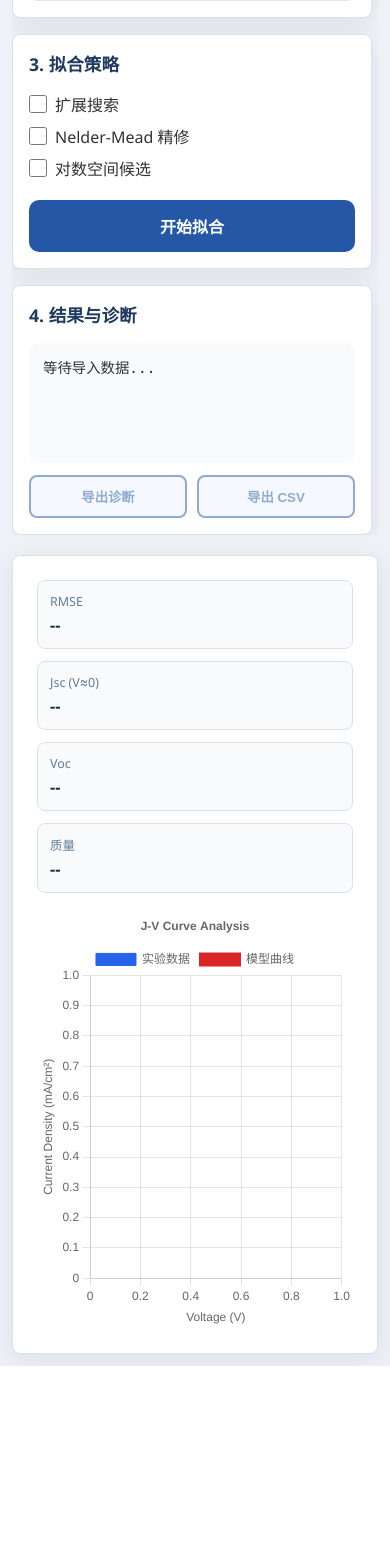
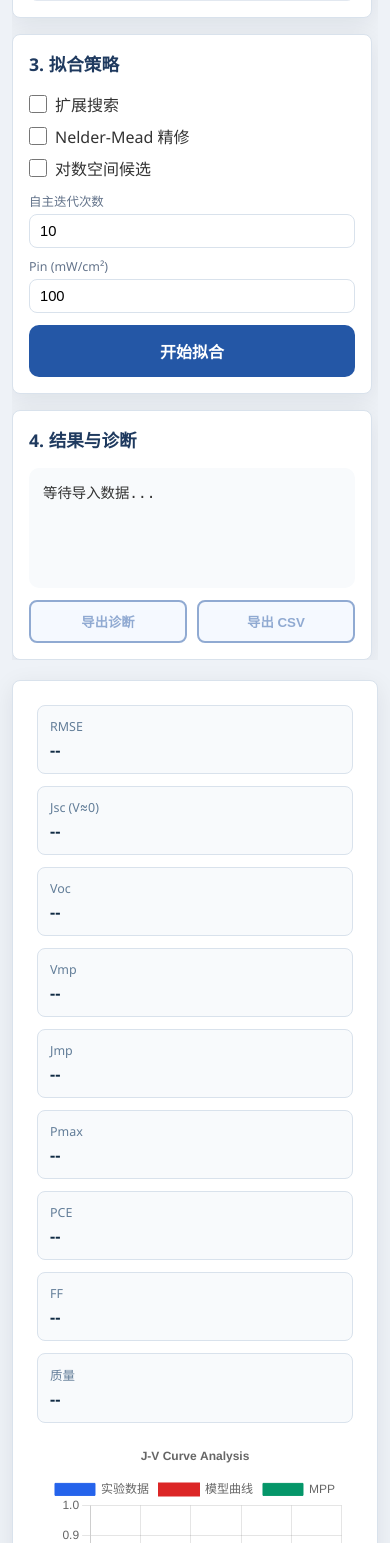
Before and after one commit to AaronChen1314/-J-V-Fitting-App, a Flask app: page / in a window 390 px wide. Shown: the part 2580-4123 px from the top of the page. Before the commit the page ends 3946 px from the top, so only its background shows below. Run offline with Flask 3, Linux system fonts and the light colour scheme.

Commit message:
Add MPP efficiency metrics and iterative fitting

```diff
--- a/app.py
+++ b/app.py
@@ -281,6 +281,78 @@ def from_optimizer_space(values, names):
 
 def rmse(J_data_mA, J_model):
     return float(np.sqrt(np.mean((J_data_mA - J_model) ** 2)))
+
+
+def finite_float(value):
+    try:
+        parsed = float(value)
+    except (TypeError, ValueError):
+        return None
+    return parsed if np.isfinite(parsed) else None
+
+
+def get_pin(options):
+    pin = finite_float((options or {}).get("pin"))
+    if pin is None or pin <= 0:
+        return 100.0
+    return float(np.clip(pin, 1e-9, 1e6))
+
+
+def calculate_power_metrics(params, jsc, voc, pin=100.0, points=1000):
+    jsc = finite_float(jsc)
+    voc = finite_float(voc)
+    pin = get_pin({"pin": pin})
+    if params is None or jsc is None or voc is None or jsc <= 0 or voc <= 0:
+        return {
+            "Vmp": None,
+            "Jmp": None,
+            "Pmax": None,
+            "Pin": pin,
+            "PCE": None,
+            "FF": None,
+        }
+
+    sample_count = bounded_int(points, 1000, 50, 5000)
+    V_dense = np.linspace(0.0, voc, sample_count)
+    J_dense = -double_diode_model(V_dense, *params)
+    power = V_dense * J_dense
+    valid = np.isfinite(V_dense) & np.isfinite(J_dense) & np.isfinite(power)
+    valid &= (V_dense >= 0) & (J_dense >= 0)
+    if not np.any(valid):
+        return {
+            "Vmp": None,
+            "Jmp": None,
+            "Pmax": None,
+            "Pin": pin,
+            "PCE": None,
+            "FF": None,
+        }
+
+    valid_indices = np.where(valid)[0]
+    best_index = int(valid_indices[np.argmax(power[valid])])
+    pmax = max(float(power[best_index]), 0.0)
+    ff = pmax / (voc * jsc) * 100.0 if voc > 0 and jsc > 0 else None
+    return {
+        "Vmp": float(V_dense[best_index]),
+        "Jmp": float(J_dense[best_index]),
+        "Pmax": pmax,
+        "Pin": pin,
+        "PCE": pmax / pin * 100.0 if pin > 0 else None,
+        "FF": ff if ff is not None and np.isfinite(ff) else None,
+    }
+
+
+def residual_diagnostics(J_data_mA, J_model):
+    residuals = np.asarray(J_model, dtype=float) - np.asarray(J_data_mA, dtype=float)
+    finite = residuals[np.isfinite(residuals)]
+    if finite.size == 0:
+        return {"mean": None, "mae": None, "max_abs": None, "std": None}
+    return {
+        "mean": float(np.mean(finite)),
+        "mae": float(np.mean(np.abs(finite))),
+        "max_abs": float(np.max(np.abs(finite))),
+        "std": float(np.std(finite)),
+    }
 
 
 def residual_values(J_data_mA, J_model, use_log):
@@ -603,6 +675,11 @@ def preview():
     V_data, J_data_mA = parse_jv_csv(data.get("csv", ""))
     p0, b_min, b_max, meta = build_fit_inputs(V_data, J_data_mA, data.get("params"), data.get("bounds"))
     J_preview, solver = double_diode_model(V_data, *p0, return_diagnostics=True)
+    options = data.get("options") or {}
+    meta.update({
+        "power": calculate_power_metrics(p0, meta.get("Jsc"), meta.get("Voc"), get_pin(options)),
+        "residuals": residual_diagnostics(J_data_mA, J_preview),
+    })
     diagnostics = build_diagnostics(
         p0, b_min, b_max, solver, {"success": True, "message": "Preview only."}, {}
     )
@@ -621,14 +698,19 @@ def preview():
 def fit():
     data = get_json_payload()
     V_data, J_data_mA = parse_jv_csv(data.get("csv", ""))
+    options = data.get("options") or {}
     params, J_final, fit_rmse, meta = fit_double_diode(
         V_data,
         J_data_mA,
         params=data.get("params"),
         bounds=data.get("bounds"),
         fixed=data.get("fixed"),
-        options=data.get("options"),
+        options=options,
     )
+    meta.update({
+        "power": calculate_power_metrics(params, meta.get("Jsc"), meta.get("Voc"), get_pin(options)),
+        "residuals": residual_diagnostics(J_data_mA, J_final),
+    })
     return jsonify({
         "success": True,
         "params": dict(zip(PARAM_NAMES, params.tolist())),
--- a/static/css/style.css
+++ b/static/css/style.css
@@ -314,6 +314,34 @@ header h1 {
     accent-color: #2457a6;
 }
 
+.analysis-inputs {
+    display: grid;
+    grid-template-columns: repeat(2, minmax(0, 1fr));
+    gap: 10px;
+    margin-top: 12px;
+}
+
+.analysis-input {
+    display: flex;
+    flex-direction: column;
+    min-width: 0;
+}
+
+.analysis-input span {
+    color: #64748b;
+    font-size: 0.78rem;
+    margin-bottom: 4px;
+}
+
+.analysis-input input {
+    width: 100%;
+    min-width: 0;
+    padding: 8px 10px;
+    border: 1px solid #d9e2ec;
+    border-radius: 8px;
+    font-size: 0.92rem;
+}
+
 .btn-primary {
     width: 100%;
     padding: 14px;
@@ -455,7 +483,7 @@ header h1 {
 
 .metrics-strip {
     display: grid;
-    grid-template-columns: repeat(4, minmax(0, 1fr));
+    grid-template-columns: repeat(3, minmax(0, 1fr));
     gap: 12px;
 }
 
@@ -516,6 +544,7 @@ header h1 {
         grid-column: auto;
     }
     .sample-actions,
+    .analysis-inputs,
     .metrics-strip {
         grid-template-columns: 1fr;
     }
--- a/static/js/main.js
+++ b/static/js/main.js
@@ -31,6 +31,23 @@ function formatValue(name, value) {
         return value.toExponential(4);
     }
     return value.toFixed(name === 'Rsh' ? 2 : 4);
+}
+
+function formatMetric(value, digits = 4, suffix = '') {
+    if (!Number.isFinite(value)) return '--';
+    const formatted = Math.abs(value) >= 1e4 || (Math.abs(value) > 0 && Math.abs(value) < 1e-3)
+        ? value.toExponential(4)
+        : value.toFixed(digits);
+    return `${formatted}${suffix}`;
+}
+
+function getAnalysisOptions() {
+    const iterations = Number(document.getElementById('iterationCount')?.value);
+    const pin = Number(document.getElementById('pinInput')?.value);
+    return {
+        iterations: Number.isFinite(iterations) ? Math.min(Math.max(Math.round(iterations), 1), 50) : 10,
+        pin: Number.isFinite(pin) && pin > 0 ? pin : 100
+    };
 }
 
 function valueToSlider(name, value) {
@@ -141,7 +158,8 @@ function initChart() {
         type: 'scatter',
         data: { datasets: [
             { label: '实验数据', data: [], borderColor: '#2563eb', backgroundColor: '#2563eb', pointRadius: 4 },
-            { label: '模型曲线', data: [], borderColor: '#dc2626', backgroundColor: '#dc2626', borderWidth: 2, pointRadius: 0, showLine: true }
+            { label: '模型曲线', data: [], borderColor: '#dc2626', backgroundColor: '#dc2626', borderWidth: 2, pointRadius: 0, showLine: true },
+            { label: 'MPP', data: [], borderColor: '#059669', backgroundColor: '#059669', pointRadius: 6, pointHoverRadius: 8 }
         ]},
         options: {
             responsive: true, maintainAspectRatio: false, animation: false,
@@ -154,16 +172,25 @@ function initChart() {
     });
 }
 
-function updateChart(V, experimental, fitted = null) {
+function updateChart(V, experimental, fitted = null, power = null) {
     chart.data.datasets[0].data = V.map((x, index) => ({ x, y: experimental[index] }));
     chart.data.datasets[1].data = fitted ? V.map((x, index) => ({ x, y: fitted[index] })) : [];
+    chart.data.datasets[2].data = Number.isFinite(power?.Vmp) && Number.isFinite(power?.Jmp)
+        ? [{ x: power.Vmp, y: power.Jmp }]
+        : [];
     chart.update('none');
 }
 
 function updateMetrics(data = null) {
+    const power = data?.meta?.power || {};
     document.getElementById('metricRmse').textContent = data?.rmse != null ? data.rmse.toFixed(6) : '--';
     document.getElementById('metricJsc').textContent = data?.meta?.Jsc != null ? formatValue('Jph', data.meta.Jsc) : '--';
     document.getElementById('metricVoc').textContent = data?.meta?.Voc != null ? `${data.meta.Voc.toFixed(4)} V` : '--';
+    document.getElementById('metricVmp').textContent = formatMetric(power.Vmp, 4, ' V');
+    document.getElementById('metricJmp').textContent = formatMetric(power.Jmp, 4, ' mA/cm²');
+    document.getElementById('metricPmax').textContent = formatMetric(power.Pmax, 4, ' mW/cm²');
+    document.getElementById('metricPce').textContent = formatMetric(power.PCE, 3, '%');
+    document.getElementById('metricFf').textContent = formatMetric(power.FF, 2, '%');
     document.getElementById('metricMode').textContent = data?.meta?.quality === 'good' ? '可靠' : data?.meta?.quality === 'warning' ? '需复核' : data?.meta?.mode || '--';
 }
 
@@ -177,9 +204,17 @@ function updateQuality(meta = {}) {
 
 function setResultText(data, prefix = '') {
     const meta = data.meta || {};
+    const power = meta.power || {};
+    const residuals = meta.residuals || {};
+    const iterations = meta.iterations || null;
     const lines = [
         `${prefix}RMSE: ${data.rmse.toFixed(6)}`,
         `模式: ${meta.mode || '--'}`,
+        `Pin: ${formatMetric(power.Pin, 4, ' mW/cm²')}`,
+        `MPP: Vmp=${formatMetric(power.Vmp, 4, ' V')}, Jmp=${formatMetric(power.Jmp, 4, ' mA/cm²')}, Pmax=${formatMetric(power.Pmax, 4, ' mW/cm²')}`,
+        `PCE: ${formatMetric(power.PCE, 3, '%')}, FF: ${formatMetric(power.FF, 2, '%')}`,
+        `残差: MAE=${formatMetric(residuals.mae, 6)}, MaxAbs=${formatMetric(residuals.max_abs, 6)}, Std=${formatMetric(residuals.std, 6)}`,
+        ...(iterations ? [`自主迭代: ${iterations.count} 次，最优第 ${iterations.best_index} 次，RMSE=${formatMetric(iterations.best_rmse, 6)}`] : []),
         ...(meta.selected_candidate ? [`入选候选: ${meta.selected_candidate}`] : []),
         ...(meta.selection_metric ? [`择优标准: ${meta.selection_metric === 'balanced' ? '低电流优先' : '整体 RMSE'}`] : []),
         ...(meta.stages?.length ? [`阶段: ${meta.stages.join(' → ')}`] : []),
@@ -192,14 +227,22 @@ function setResultText(data, prefix = '') {
     }
     if (meta.candidates?.length) {
         lines.push('', '候选对比:');
-        for (const candidate of meta.candidates) {
+        for (const candidate of meta.candidates.slice(0, 20)) {
             const selectedMark = candidate.name === meta.selected_candidate ? ' [入选]' : '';
-            const label = candidate.name || candidate.mode || 'candidate';
+            const label = candidate.name || `${candidate.mode || 'candidate'} #${candidate.iteration || 1}`;
             const score = Number.isFinite(candidate.balanced_score) ? candidate.balanced_score : candidate.score;
             lines.push(
                 `- ${label}${selectedMark}: RMSE=${candidate.rmse.toFixed(6)}, 评分=${Number.isFinite(score) ? score.toFixed(6) : '--'}`
             );
         }
+        if (meta.candidates.length > 20) lines.push(`... 另有 ${meta.candidates.length - 20} 个候选已写入导出诊断`);
+    }
+    if (iterations?.runs?.length) {
+        lines.push('', '迭代摘要:');
+        for (const run of iterations.runs.slice(0, 20)) {
+            lines.push(`- #${run.index}: RMSE=${formatMetric(run.rmse, 6)}, 模式=${run.mode || '--'}`);
+        }
+        if (iterations.runs.length > 20) lines.push(`... 另有 ${iterations.runs.length - 20} 次迭代已写入导出诊断`);
     }
     if (meta.warnings?.length) lines.push('', '警告:', ...meta.warnings.map(item => `- ${item}`));
     document.getElementById('resultContainer').textContent = lines.join('\n');
@@ -227,13 +270,14 @@ async function runPreview() {
     previewController?.abort();
     previewController = new AbortController();
     const { params, bounds } = getCurrentParams();
+    const options = getAnalysisOptions();
     try {
         const response = await fetch('/api/preview', {
             method: 'POST', headers: { 'Content-Type': 'application/json' },
-            body: JSON.stringify({ csv: currentCSV, params, bounds }), signal: previewController.signal
+            body: JSON.stringify({ csv: currentCSV, params, bounds, options }), signal: previewController.signal
         });
         const data = await parseApiResponse(response);
-        updateChart(data.V, data.J_exp, data.J_fit);
+        updateChart(data.V, data.J_exp, data.J_fit, data.meta?.power);
         setResultText(data, '[参数预览] ');
         if (needsInitialGuess && Number.isFinite(data.meta?.Jsc)) {
             needsInitialGuess = false;
@@ -337,7 +381,8 @@ async function runFit() {
     const options = {
         use_global: document.getElementById('useGlobal').checked,
         use_nelder: document.getElementById('useNelder').checked,
-        use_log: document.getElementById('useLog').checked
+        use_log: document.getElementById('useLog').checked,
+        ...getAnalysisOptions()
     };
     fitController = { running: true };
     setFitRunning(true, options);
@@ -346,7 +391,7 @@ async function runFit() {
     try {
         const data = await runLocalFit({ csv: currentCSV, params, bounds, fixed, options });
         lastResult = data;
-        updateChart(data.V, data.J_exp, data.J_fit);
+        updateChart(data.V, data.J_exp, data.J_fit, data.meta?.power);
         setResultText(data);
         updateInputsFromParams(data.params);
         document.getElementById('exportParams').disabled = false;
@@ -393,12 +438,21 @@ document.getElementById('csvFile').addEventListener('change', event => {
 document.querySelectorAll('[data-sample]').forEach(button => button.addEventListener('click', () => loadSample(button.dataset.sample)));
 document.getElementById('fitBtn').addEventListener('click', runFit);
 document.getElementById('cancelFitBtn').addEventListener('click', cancelLocalFit);
+document.getElementById('pinInput').addEventListener('input', () => schedulePreview());
 document.getElementById('exportParams').addEventListener('click', () => {
     if (lastResult) download(JSON.stringify(lastResult, null, 2), 'application/json;charset=utf-8', 'fit_diagnostics.json');
 });
 document.getElementById('exportCSV').addEventListener('click', () => {
     if (!lastResult) return;
-    const rows = ['V,J_Exp,J_Fit', ...lastResult.V.map((value, index) => `${value},${lastResult.J_exp[index]},${lastResult.J_fit[index]}`)];
+    const rows = [
+        'V,J_Exp,J_Fit,Power,Residual',
+        ...lastResult.V.map((value, index) => {
+            const jFit = lastResult.J_fit[index];
+            const power = Number.isFinite(value) && Number.isFinite(jFit) ? value * jFit : '';
+            const residual = Number.isFinite(jFit) && Number.isFinite(lastResult.J_exp[index]) ? jFit - lastResult.J_exp[index] : '';
+            return `${value},${lastResult.J_exp[index]},${jFit},${power},${residual}`;
+        })
+    ];
     download(rows.join('\n'), 'text/csv;charset=utf-8', 'fit_result.csv');
 });
 
--- a/templates/index.html
+++ b/templates/index.html
@@ -47,6 +47,16 @@
                         <input type="checkbox" id="useLog">
                         <span>对数空间候选</span>
                     </label>
+                    <div class="analysis-inputs">
+                        <label class="analysis-input">
+                            <span>自主迭代次数</span>
+                            <input type="number" id="iterationCount" min="1" max="50" step="1" value="10">
+                        </label>
+                        <label class="analysis-input">
+                            <span>Pin (mW/cm²)</span>
+                            <input type="number" id="pinInput" min="0.000001" max="1000000" step="any" value="100">
+                        </label>
+                    </div>
                     <div class="fit-actions">
                         <button id="fitBtn" class="btn-primary">开始拟合</button>
                         <button id="cancelFitBtn" class="btn-danger hidden">取消拟合</button>
@@ -73,6 +83,11 @@
                     <div class="metric"><span>RMSE</span><strong id="metricRmse">--</strong></div>
                     <div class="metric"><span>Jsc (V≈0)</span><strong id="metricJsc">--</strong></div>
                     <div class="metric"><span>Voc</span><strong id="metricVoc">--</strong></div>
+                    <div class="metric"><span>Vmp</span><strong id="metricVmp">--</strong></div>
+                    <div class="metric"><span>Jmp</span><strong id="metricJmp">--</strong></div>
+                    <div class="metric"><span>Pmax</span><strong id="metricPmax">--</strong></div>
+                    <div class="metric"><span>PCE</span><strong id="metricPce">--</strong></div>
+                    <div class="metric"><span>FF</span><strong id="metricFf">--</strong></div>
                     <div class="metric"><span>质量</span><strong id="metricMode">--</strong></div>
                 </section>
                 <div class="chart-container">
```
Also changed, not shown: static/js/fit-worker.js (+114 -9 lines), tests/test_app.py (+24 -0 lines).
